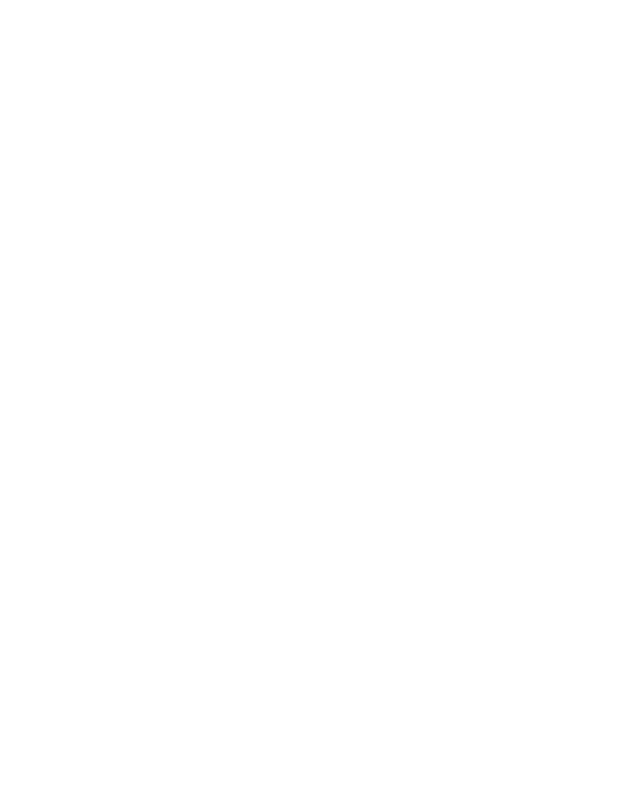
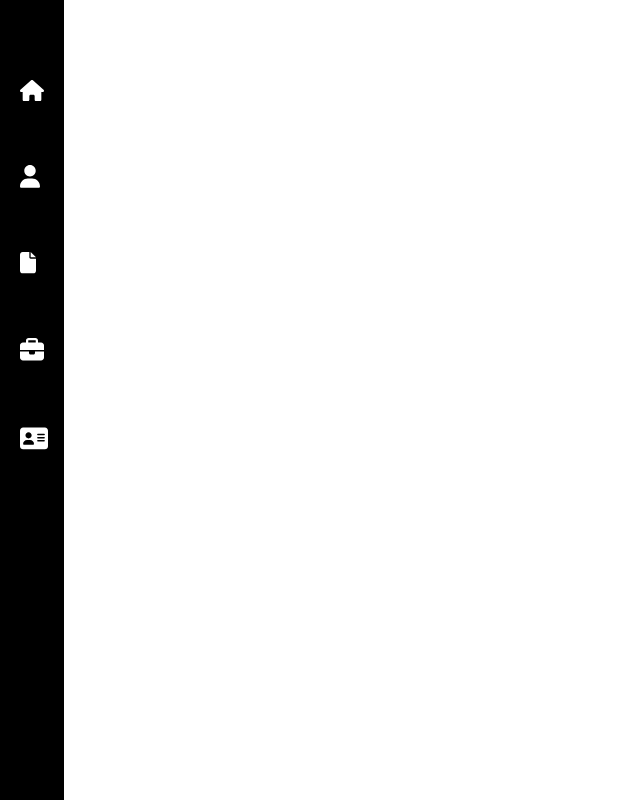
Before and after one commit to Danah-94/portfolio-html-css, a plain HTML site: page index.html in a window 1280 px wide. Shown: the whole page, without its empty margins (0-640 px from the left). Drawn offline with nearby package versions, Linux system fonts and the light colour scheme.

Commit message:
build: Navbar

```diff
--- a/index.html
+++ b/index.html
@@ -8,3 +8,21 @@
     <link rel="stylesheet" href="style.css">
     <script src="https://cdn.tailwindcss.com"></script>
 </head>
+
+<body>
+
+    <!-- Side Navigation -->
+     <nav class="bg-black text-white h-16 w-full fixed sm:h-screen sm:z-10 sm:w-16 sm:pl-5 sm:pt-10 sm:fixed sm:top-0 sm:left-0">
+        <ul class="flex justify-evenly sm:flex-col">
+            <li class="float-left px-4 py-6 sm:pt-10 sm:pl-0 sm:float-none" ><a href="#banner"><svg class="fill-white w-6 hover:fill-orange-600" xmlns="http://www.w3.org/2000/svg" viewBox="0 0 576 512"><!--! Font Awesome Pro 6.2.0 by @fontawesome - https://fontawesome.com License - https://fontawesome.com/license (Commercial License) Copyright 2022 Fonticons, Inc. -->
+            <path d="M575.8 255.5c0 18-15 32.1-32 32.1h-32l.7 160.2c0 2.7-.2 5.4-.5 8.1V472c0 22.1-17.9 40-40 40H456c-1.1 0-2.2 0-3.3-.1c-1.4 .1-2.8 .1-4.2 .1H416 392c-22.1 0-40-17.9-40-40V448 384c0-17.7-14.3-32-32-32H256c-17.7 0-32 14.3-32 32v64 24c0 22.1-17.9 40-40 40H160 128.1c-1.5 0-3-.1-4.5-.2c-1.2 .1-2.4 .2-3.6 .2H104c-22.1 0-40-17.9-40-40V360c0-.9 0-1.9 .1-2.8V287.6H32c-18 0-32-14-32-32.1c0-9 3-17 10-24L266.4 8c7-7 15-8 22-8s15 2 21 7L564.8 231.5c8 7 12 15 11 24z"/></svg></a></li>
+            <li class="float-left px-4 py-6 sm:pt-10 sm:pl-0 sm:float-none"><a href="#about-section"><svg class="fill-white w-5 hover:fill-orange-600" xmlns="http://www.w3.org/2000/svg" viewBox="0 0 448 512"><!--! Font Awesome Pro 6.2.0 by @fontawesome - https://fontawesome.com License - https://fontawesome.com/license (Commercial License) Copyright 2022 Fonticons, Inc. -->
+            <path d="M224 256c70.7 0 128-57.3 128-128S294.7 0 224 0S96 57.3 96 128s57.3 128 128 128zm-45.7 48C79.8 304 0 383.8 0 482.3C0 498.7 13.3 512 29.7 512H418.3c16.4 0 29.7-13.3 29.7-29.7C448 383.8 368.2 304 269.7 304H178.3z"/></svg></a></li>
+            <li class="float-left px-4 py-6 sm:pt-10 sm:pl-0 sm:float-none"><a href="#cv-section"><svg class="fill-white w-4 hover:fill-orange-600" xmlns="http://www.w3.org/2000/svg" viewBox="0 0 384 512"><!--! Font Awesome Pro 6.2.0 by @fontawesome - https://fontawesome.com License - https://fontawesome.com/license (Commercial License) Copyright 2022 Fonticons, Inc. -->
+            <path d="M0 64C0 28.7 28.7 0 64 0H224V128c0 17.7 14.3 32 32 32H384V448c0 35.3-28.7 64-64 64H64c-35.3 0-64-28.7-64-64V64zm384 64H256V0L384 128z"/></svg></a></li>
+            <li class="float-left px-4 py-6 sm:pt-10 sm:pl-0 sm:float-none"><a href="#portfolio-section"><svg class="fill-white w-6 hover:fill-orange-600" xmlns="http://www.w3.org/2000/svg" viewBox="0 0 512 512"><!--! Font Awesome Pro 6.2.0 by @fontawesome - https://fontawesome.com License - https://fontawesome.com/license (Commercial License) Copyright 2022 Fonticons, Inc. -->
+            <path d="M184 48H328c4.4 0 8 3.6 8 8V96H176V56c0-4.4 3.6-8 8-8zm-56 8V96H64C28.7 96 0 124.7 0 160v96H192 320 512V160c0-35.3-28.7-64-64-64H384V56c0-30.9-25.1-56-56-56H184c-30.9 0-56 25.1-56 56zM512 288H320v32c0 17.7-14.3 32-32 32H224c-17.7 0-32-14.3-32-32V288H0V416c0 35.3 28.7 64 64 64H448c35.3 0 64-28.7 64-64V288z"/></svg></a></li>
+            <li class="float-left px-4 py-6 sm:pt-10 sm:pl-0 sm:float-none"><a href="#contact-section"><svg class="fill-white w-7 hover:fill-orange-600" xmlns="http://www.w3.org/2000/svg" viewBox="0 0 576 512"><!--! Font Awesome Pro 6.2.0 by @fontawesome - https://fontawesome.com License - https://fontawesome.com/license (Commercial License) Copyright 2022 Fonticons, Inc. -->
+            <path d="M64 32C28.7 32 0 60.7 0 96V416c0 35.3 28.7 64 64 64H512c35.3 0 64-28.7 64-64V96c0-35.3-28.7-64-64-64H64zm80 256h64c44.2 0 80 35.8 80 80c0 8.8-7.2 16-16 16H80c-8.8 0-16-7.2-16-16c0-44.2 35.8-80 80-80zm96-96c0 35.3-28.7 64-64 64s-64-28.7-64-64s28.7-64 64-64s64 28.7 64 64zm128-32H496c8.8 0 16 7.2 16 16s-7.2 16-16 16H368c-8.8 0-16-7.2-16-16s7.2-16 16-16zm0 64H496c8.8 0 16 7.2 16 16s-7.2 16-16 16H368c-8.8 0-16-7.2-16-16s7.2-16 16-16zm0 64H496c8.8 0 16 7.2 16 16s-7.2 16-16 16H368c-8.8 0-16-7.2-16-16s7.2-16 16-16z"/></svg></a></li>
+        </ul>
+     </nav>
```
